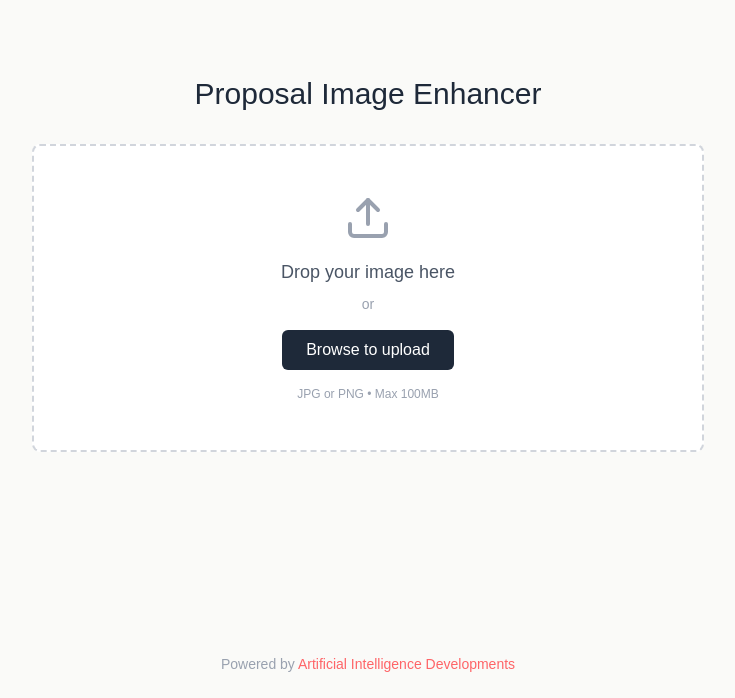
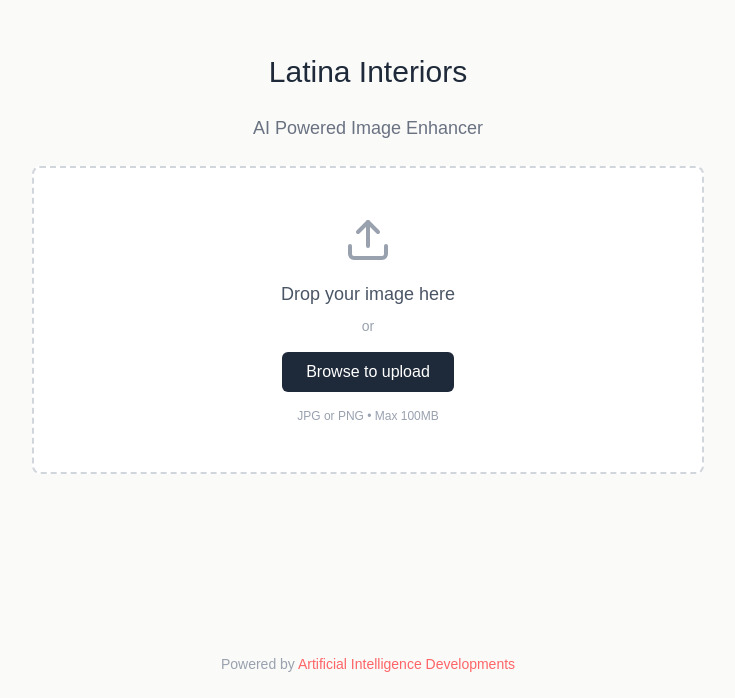
Before and after one commit to innovationwizard/latina, a Next.js app: page / in a window 1280 px wide. Shown: the part 102-800 px from the top of the page, without its empty margins (272-1007 px from the left). Built offline with nearby package versions, Linux system fonts and the light colour scheme.

Commit message:
Update hero title copy

```diff
--- a/app/FurnitureEnhancer.js
+++ b/app/FurnitureEnhancer.js
@@ -158,9 +158,12 @@ export default function FurnitureEnhancer() {
           {/* Step 1: Upload */}
           {!enhancedImage && (
             <div className="space-y-6">
-              <h1 className="text-3xl font-light text-gray-800 text-center mb-8">
-                Proposal Image Enhancer
+              <h1 className="text-3xl font-light text-gray-800 text-center">
+                Latina Interiors
               </h1>
+              <p className="mt-2 text-lg font-light text-gray-500 text-center">
+                AI Powered Image Enhancer
+              </p>
 
               {/* Drop Zone */}
               <div
```
